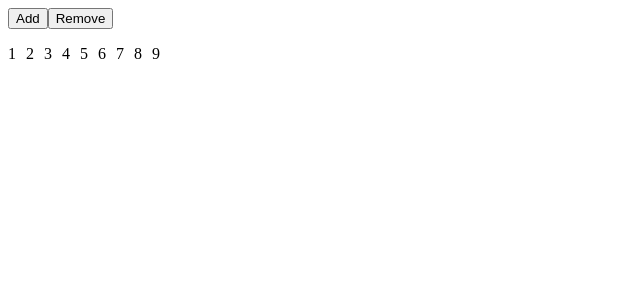
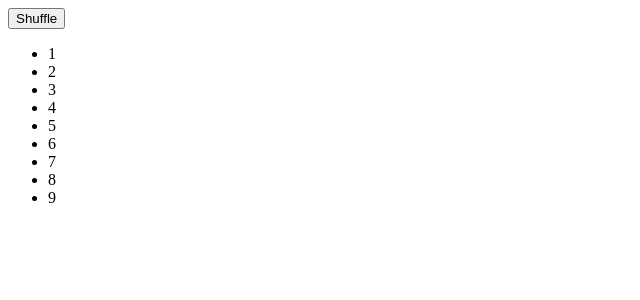
Before and after one commit to manbow1206/vue-doc-test, a Vue app: page / in a window 1280 px wide. Shown: the top 300 px of the page, without its empty margins (0-640 px from the left). Built offline with nearby package versions, Linux system fonts and the light colour scheme.

Commit message:
render func

```diff
--- a/src/App.vue
+++ b/src/App.vue
@@ -1,11 +1,12 @@
+<script src="https://cdnjs.cloudflare.com/ajax/libs/lodash.js/4.14.1/lodash.min.js"></script>
 <template>
-<div id="list-demo">
-  <button v-on:click="add">Add</button>
-  <button v-on:click="remove">Remove</button>
-  <transition-group name="list" tag="p">
-    <span v-for="item in items" v-bind:key="item" class="list-item">
+
+<div id="flip-list-demo" class="demo">
+  <button v-on:click="shuffle">Shuffle</button>
+  <transition-group name="flip-list" tag="ul">
+    <li v-for="item in items" v-bind:key="item">
       {{ item }}
-    </span>
+    </li>
   </transition-group>
 </div>
 </template>
@@ -20,28 +21,14 @@ export default {
     }
   },
   methods: {
-    randomIndex: function () {
-      return Math.floor(Math.random() * this.items.length)
-    },
-    add: function () {
-      this.items.splice(this.randomIndex(), 0, this.nextNum++)
-    },
-    remove: function () {
-      this.items.splice(this.randomIndex(), 1)
-    },
+    shuffle: function() {
+      this.items = _.shuffle(this.items)
+    }
   }
 }
 </script>
 <style>
-.list-item {
-  display: inline-block;
-  margin-right: 10px;
-}
-.list-enter-active, .list-leave-active {
-  transition: all 1s;
-}
-.list-enter, .list-leave-to /* .list-leave-active for below version 2.1.8 */ {
-  opacity: 0;
-  transform: translateY(30px);
+.flip-list-move {
+  transition: transform 1s;
 }
 </style>
```
Also changed, not shown: src/components/Lab.vue (+4 -14 lines).
